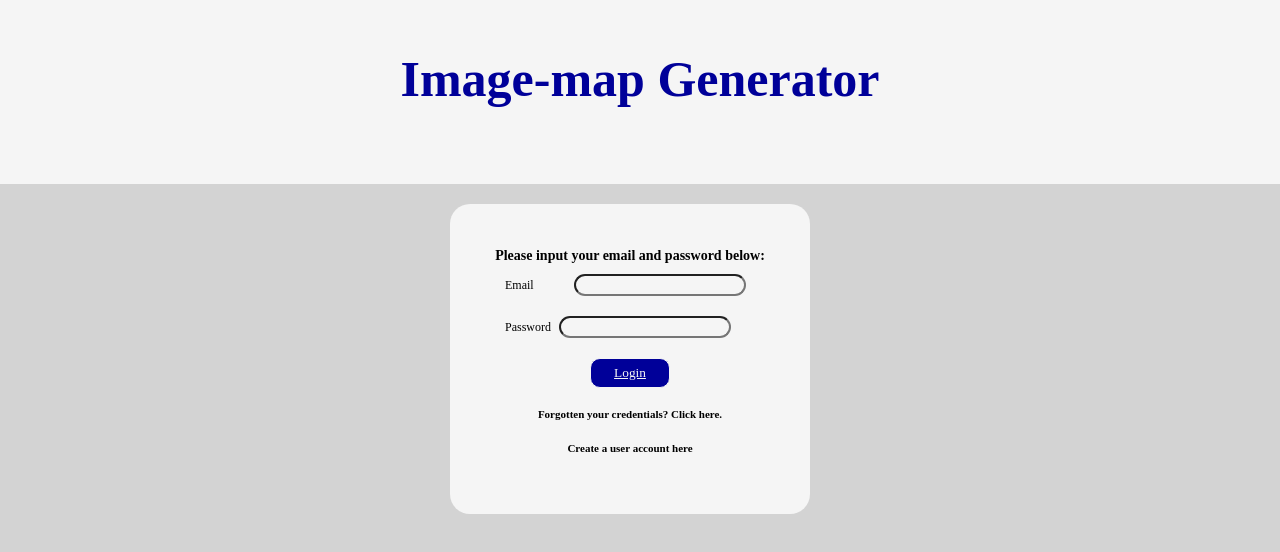
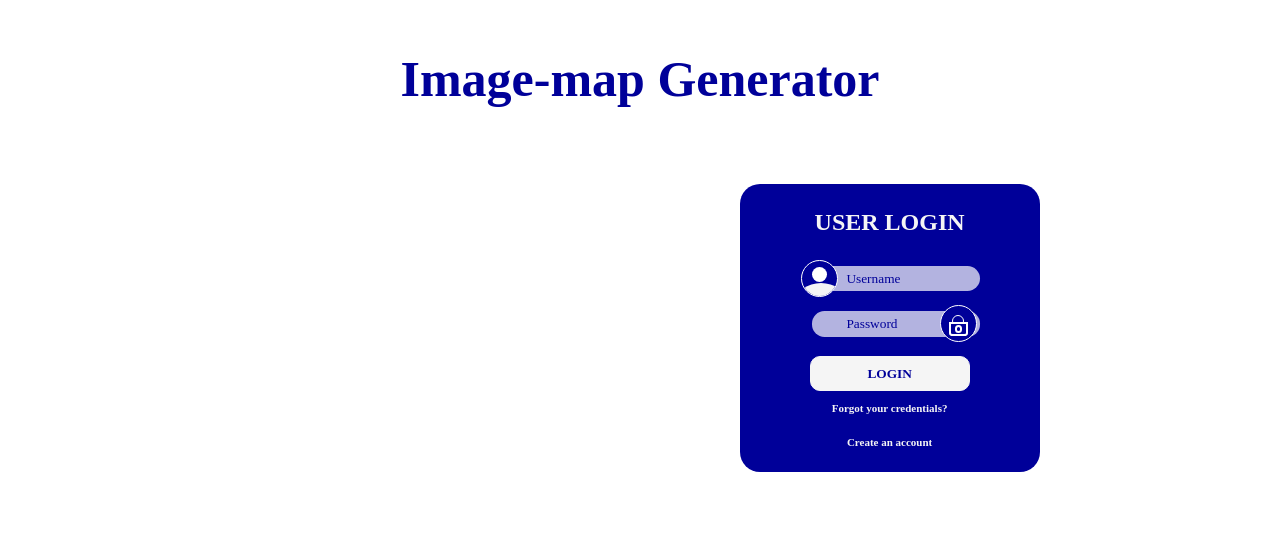
Before and after one commit to valeriegc/image_map_creator, a SvelteKit app: page / in a window 1280 px wide. Shown: the top 552 px of the page. Built offline with nearby package versions, Linux system fonts and the light colour scheme; a web font is replaced by a local one.

Commit message:
sign-in page design improvements

```diff
--- a/src/routes/+page.svelte
+++ b/src/routes/+page.svelte
@@ -3,60 +3,171 @@
 		<h1>Image-map Generator</h1>
 	</header>
 	<div class="formBox">
-		<p style="font-size: 14px; margin-bottom:10px;">Please input your email and password below:</p>
+		<p class="loginTitle">USER LOGIN</p>
 		<form method="POST" class="formWrap">
+			<div class="userIcon">
+				<div class="userProfileHead" />
+				<div class="userProfileBody" />
+			</div>
+			<div class="lockIcon">
+				<div class="lockIconBox" />
+				<div class="lockIconCircle" />
+				<div class="lockIconHalfCircle" />
+			</div>
 			<label>
-				Email <input name="email" type="email" style="margin-left:37px" />
+				<input name="email" type="email" placeholder="Username" />
 			</label>
 			<label>
-				Password <input name="password" type="password" style="margin-left:5px" />
+				<input name="password" type="password" placeholder="Password" />
 			</label>
 		</form>
-		<button><a href="./generator" style="background:transparent;color:whitesmoke ">Login</a></button
-		>
-		<p style="margin-top:20px">Forgotten your credentials? Click here.</p>
-		<p>Create a user account here</p>
+		<button class="loginButton">LOGIN</button>
+		<p>Forgot your credentials?</p>
+		<p>Create an account</p>
 	</div>
 </div>
 
 <style>
+	.userProfileBody {
+		height: 40px;
+		width: 50px;
+		position: absolute;
+		top: 22px;
+		border-radius: 100%;
+		left: -6px;
+		background-color: whitesmoke;
+	}
+	.userProfileHead {
+		height: 15px;
+		width: 15px;
+		background-color: white;
+		border-radius: 100%;
+		position: absolute;
+		right: 10px;
+		top: 6px;
+	}
+	::placeholder {
+		color: #000099;
+		padding-left: 20%;
+	}
+	.lockIcon {
+		position: absolute;
+		border: solid white 1.5px;
+		background-color: #000099;
+		border-radius: 100%;
+		height: 35px;
+		width: 35px;
+		left: 62%;
+		top: 50%;
+	}
+	.lockIconBox {
+		height: 10px;
+		width: 15px;
+		border: white solid 2px;
+		position: absolute;
+		top: 45%;
+		left: 24%;
+		border-bottom-left-radius: 20%;
+		border-bottom-right-radius: 20%;
+		z-index: 2;
+		background-color: #000099;
+	}
+	.lockIconCircle {
+		height: 3.5px;
+		width: 3.5px;
+		border: white solid 2px;
+		position: absolute;
+		top: 45%;
+		left: 24%;
+		border-bottom-left-radius: 20%;
+		border-bottom-right-radius: 20%;
+		border-radius: 100%;
+		top: 55%;
+		left: 40%;
+		z-index: 3;
+		background-color: #000099;
+	}
+	.lockIconHalfCircle {
+		height: 10px;
+		width: 10px;
+		border: white solid 1.5px;
+		position: absolute;
+		top: 25%;
+		left: 32%;
+		border-bottom-left-radius: 20%;
+		border-bottom-right-radius: 20%;
+		border-radius: 100%;
+		z-index: 1;
+	}
+
+	.userIcon {
+		position: absolute;
+		border: solid white 1.5px;
+		left: 29%;
+		height: 35px;
+		width: 35px;
+		border-radius: 100%;
+		top: -8%;
+		background-color: #000099;
+		overflow: hidden;
+	}
+	.loginTitle {
+		font-weight: 900;
+		font-size: 1.5rem;
+		padding: 0;
+		margin: 0;
+	}
 	label {
-		font-size: 12px;
+		font-size: 1rem;
+		margin-left: 4%;
+		margin-bottom: 3%;
 	}
 	input {
 		border-radius: 12.5px;
 		margin-bottom: 20px;
+		height: 30%;
+		border: none;
+		background-color: rgba(255, 255, 255, 0.7);
 	}
 	p {
 		font-weight: bold;
 		font-size: 11px;
 	}
 	.pageWrap {
-		background-color: lightgrey;
 		width: 100%;
 		height: 800px;
 	}
 	.formWrap {
-		width: 250px;
+		width: 100%;
 		gap: 20px;
+		margin-top: 10%;
+		background-color: transparent;
+		position: relative;
+		justify-content: center;
+		padding-left: 40%;
 	}
 	.formBox {
 		display: flex;
 		flex-direction: column;
-		padding: 30px;
+		padding-top: 2%;
+		padding-bottom: 1%;
 		height: 250px;
 		width: 300px;
 		align-items: center;
-		margin-left: 450px;
-		margin-top: 20px;
+		margin-left: 39%;
 		border-radius: 20px;
+		background-color: #000099;
+		align-self: center;
+		justify-self: center;
+		color: whitesmoke;
 	}
-	button {
-		height: 30px;
-		width: 80px;
-		background-color: #000099;
-		color: whitesmoke;
-		padding: 0;
+	.loginButton {
+		height: 50px;
+		width: 160px;
+		background-color: whitesmoke;
+		color: #000099;
+		font-weight: bold;
+		margin-top: 4%;
 	}
 	header {
 		display: flex;
--- a/src/routes/generator/Toolbar.svelte
+++ b/src/routes/generator/Toolbar.svelte
@@ -31,7 +31,6 @@
 	.shapeBox {
 		height: 70px;
 		width: 320px;
-		background-color: transparent;
 		border-radius: 20px;
 		position: absolute;
 		top: 10px;
@@ -44,9 +43,9 @@
 		width: 230px;
 		position: absolute;
 		left: 50px;
-		background-color: transparent;
 		border: white 1px dashed;
 		color: white;
+		background-color: transparent;
 	}
 	.userProfileBody {
 		height: 80px;
@@ -55,6 +54,7 @@
 		top: 50px;
 		border-radius: 100%;
 		left: -6px;
+		background-color: whitesmoke;
 	}
 	.userProfileHead {
 		height: 35px;
--- a/src/style.css
+++ b/src/style.css
@@ -6,7 +6,6 @@ body {
 
 * {
 	font-family: 'Muli';
-	background-color: whitesmoke;
 	user-select: none;
 }
 
```
